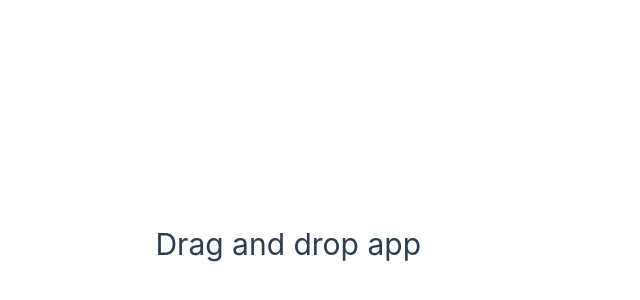
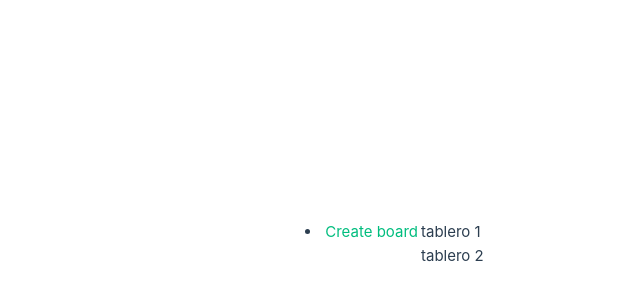
Before and after one commit to javiergp23/vue-projects, a Vue app in the folder drag-drop/: page / in a window 1280 px wide. Shown: the part 156-456 px from the top of the page, without its empty margins (219-859 px from the left). Built offline with nearby package versions, Linux system fonts and the light colour scheme.

Commit message:
add boards

```diff
--- a/drag-drop/src/App.vue
+++ b/drag-drop/src/App.vue
@@ -1,9 +1,9 @@
 <script setup>
-import TodoView from './components/TodoView.vue';
+import TodosView from './components/TodosView.vue';
 </script>
 
 <template>
-    <TodoView/>
+    <TodosView/>
 </template>
 
 <style scoped>
--- a/drag-drop/src/components/TodoView.vue
+++ /dev/null
@@ -1,15 +0,0 @@
-<script setup>
-import {reactive} from 'vue'
-
-let boards = reactive()
-
-</script>
-
-<template>
-    <h1>Drag and drop app</h1>
-
-</template>
-
-<style scoped>
-
-</style>
--- /dev/null
+++ b/drag-drop/src/components/TodosView.vue
@@ -0,0 +1,60 @@
+<script setup>
+import {reactive} from 'vue'
+
+let boards = reactive([
+    {
+        id: crypto.randomUUID(),
+        name: 'tablero 1',
+        items: [
+            {
+                id: crypto.randomUUID(),
+                title: 'Feature de archivos',
+            },
+            {
+                id: crypto.randomUUID(),
+                title: 'Resolver Bug'
+            }
+        ]
+    },
+    {
+        id: crypto.randomUUID(),
+        name: 'tablero 2',
+        items: [
+            {
+                id: crypto.randomUUID(),
+                title: 'update files',
+            },
+            {
+                id: crypto.randomUUID(),
+                title: 'Code Review'
+            }
+        ]
+    }
+])
+
+</script>
+
+<template>
+    <nav>
+        <ul>
+            <li><a href="">Create board</a></li>
+        </ul>
+    </nav>
+    <div class="boards-container">
+        <div class="boards">
+            <div class="board" v-for="board in boards" :key="board.id">
+                <div>{{board.name}}</div>
+            </div>
+            <div class="items">
+                <div class="">
+
+                </div>
+            </div>
+        </div>
+    </div>
+
+</template>
+
+<style scoped>
+
+</style>
```
